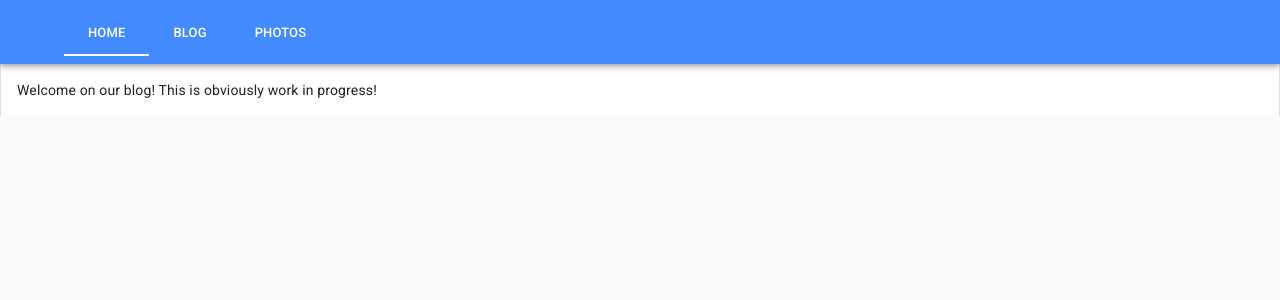
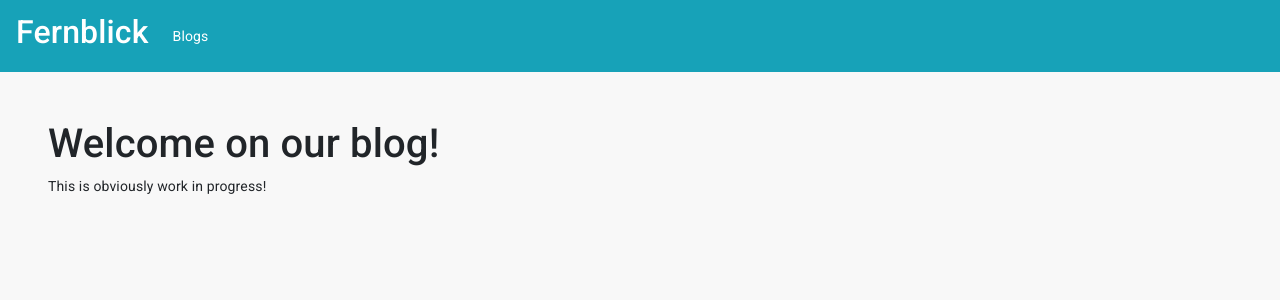
Before and after one commit to RSchlenker/fernblick-ui, a Vue app: page /#/ in a window 1280 px wide. Shown: the top 300 px of the page. Built offline with nearby package versions, Linux system fonts and the light colour scheme.

Commit message:
Introduce bootstrap and blogsOverview v0.1

```diff
--- a/index.html
+++ b/index.html
@@ -4,10 +4,15 @@
     <meta charset="utf-8">
     <meta name="viewport" content="width=device-width,initial-scale=1.0">
     <link rel="stylesheet" href="//fonts.googleapis.com/css?family=Roboto:400,500,700,400italic|Material+Icons">
+    <link rel="stylesheet" href="https://stackpath.bootstrapcdn.com/bootstrap/4.3.1/css/bootstrap.min.css" integrity="sha384-ggOyR0iXCbMQv3Xipma34MD+dH/1fQ784/j6cY/iJTQUOhcWr7x9JvoRxT2MZw1T" crossorigin="anonymous">
+    <meta name="viewport" content="width=device-width, initial-scale=1, shrink-to-fit=no">
     <title>ui</title>
   </head>
   <body>
     <div id="app"></div>
     <!-- built files will be auto injected -->
+    <script src="https://code.jquery.com/jquery-3.3.1.slim.min.js" integrity="sha384-q8i/X+965DzO0rT7abK41JStQIAqVgRVzpbzo5smXKp4YfRvH+8abtTE1Pi6jizo" crossorigin="anonymous"></script>
+    <script src="https://cdnjs.cloudflare.com/ajax/libs/popper.js/1.14.7/umd/popper.min.js" integrity="sha384-UO2eT0CpHqdSJQ6hJty5KVphtPhzWj9WO1clHTMGa3JDZwrnQq4sF86dIHNDz0W1" crossorigin="anonymous"></script>
+    <script src="https://stackpath.bootstrapcdn.com/bootstrap/4.3.1/js/bootstrap.min.js" integrity="sha384-JjSmVgyd0p3pXB1rRibZUAYoIIy6OrQ6VrjIEaFf/nJGzIxFDsf4x0xIM+B07jRM" crossorigin="anonymous"></script>
   </body>
 </html>
--- a/src/App.vue
+++ b/src/App.vue
@@ -1,31 +1,22 @@
 <template>
-  <md-app id="app" md-mode="reveal">
-    <md-app-toolbar class="md-primary">
-      <div class="md-toolbar-row">
-        <md-tabs class="md-primary">
-          <md-tab id="tab-home" md-label="Home" to="/">
-          </md-tab>
-          <md-tab id="tab-pages" md-label="Blog" to="/blogs"></md-tab>
-          <md-tab id="tab-posts" md-label="Photos" to="/photos"></md-tab>
-        </md-tabs>
-      </div>
-    </md-app-toolbar>
-
-    <md-app-content>
-      <router-view />
-    </md-app-content>
-  </md-app>
+  <div id="app">
+    <navbar />
+    <router-view />
+  </div>
 </template>
 
 <script>
-import Vue from 'vue'
-import VueMaterial from 'vue-material'
 import 'vue-material/dist/vue-material.min.css'
 import 'vue-material/dist/theme/default.css'
-
-Vue.use(VueMaterial)
+import Navbar from '@/components/Navbar'
 
 export default {
-  name: 'App'
+  name: 'App',
+  components: { Navbar }
 }
 </script>
+<style>
+body {
+  background-color: #f8f8f8;
+}
+</style>
--- a/src/components/BlogOverview.vue
+++ b/src/components/BlogOverview.vue
@@ -1,29 +1,25 @@
 <template>
-  <div>
-    <h2>Welcome on the blog Overview</h2>
-    <md-card v-for="blog in blogs">
-      <md-card-header>
-        <div class="md-title">{{blog.title}}</div>
-      </md-card-header>
-
-      <md-card-content>
-        {{blog.text}}
-        <md-card-media>
-          <img :src="'http://strapi.schlenker.io' + blog['preview-image'].url">
-        </md-card-media>
-      </md-card-content>
-    </md-card>
+  <div class="m-4">
+    <h2>Unsere aktuellsten Blogs findest du hier</h2>
+    <div class="preview-container">
+      <blog-preview v-for="blog in blogs" :key="blog.id" :blog="blog"/>
+    </div>
   </div>
 </template>
 
 <script>
 import Strapi from 'strapi-sdk-javascript/build/main'
+import BlogPreview from '@/components/BlogPreview'
 
 export default {
   name: 'BlogOverview',
+  components: {BlogPreview},
   mounted () {
     const strapi = new Strapi('http://strapi.schlenker.io')
     strapi.getEntries('blogs').then((blogs) => {
+      this.blogs = this.blogs.concat(blogs)
+      this.blogs = this.blogs.concat(blogs)
+      this.blogs = this.blogs.concat(blogs)
       this.blogs = this.blogs.concat(blogs)
     })
   },
@@ -34,3 +30,11 @@ export default {
   }
 }
 </script>
+<style>
+.preview-container {
+  display: flex;
+  flex-wrap: wrap;
+  flex-direction: row;
+  justify-content: space-around;
+}
+</style>
--- /dev/null
+++ b/src/components/BlogPreview.vue
@@ -0,0 +1,18 @@
+<template>
+    <div class="card m-2" style="width: 18rem;">
+        <img :src="'http://strapi.schlenker.io' + blog['preview-image'].url" class="card-img-top">
+        <div class="card-body">
+            <div class="flex-row">
+                <p class="card-text">{{blog.title}}</p>
+            </div>
+        </div>
+    </div>
+</template>
+<script>
+export default {
+  name: 'blog-preview',
+  props: {
+    blog: {}
+  }
+}
+</script>
--- a/src/components/Home.vue
+++ b/src/components/Home.vue
@@ -1,7 +1,7 @@
 <template>
-  <div>
-    Welcome on our blog!
-    This is obviously work in progress!
+  <div class="m-5">
+    <h1>Welcome on our blog!</h1>
+    <p>This is obviously work in progress!</p>
   </div>
 </template>
 
--- /dev/null
+++ b/src/components/Navbar.vue
@@ -0,0 +1,28 @@
+<template>
+  <nav class="navbar navbar-expand-lg navbar-dark bg-info navbar-large">
+    <router-link class="navbar-brand" to="/"><h2>Fernblick</h2></router-link>
+    <button class="navbar-toggler" type="button" data-toggle="collapse" data-target="#navbarSupportedContent" aria-controls="navbarSupportedContent" aria-expanded="false" aria-label="Toggle navigation">
+      <span class="navbar-toggler-icon"></span>
+    </button>
+
+    <div class="collapse navbar-collapse" id="navbarSupportedContent">
+      <ul class="navbar-nav mr-auto">
+        <li class="nav-item active">
+          <router-link class="nav-link" to="/blogs">Blogs</router-link>
+        </li>
+      </ul>
+    </div>
+  </nav>
+</template>
+
+<script>
+export default {
+  name: 'Navbar'
+}
+</script>
+
+<style>
+/*.navbar-large {*/
+/*  height: 7em;*/
+/*}*/
+</style>
```
